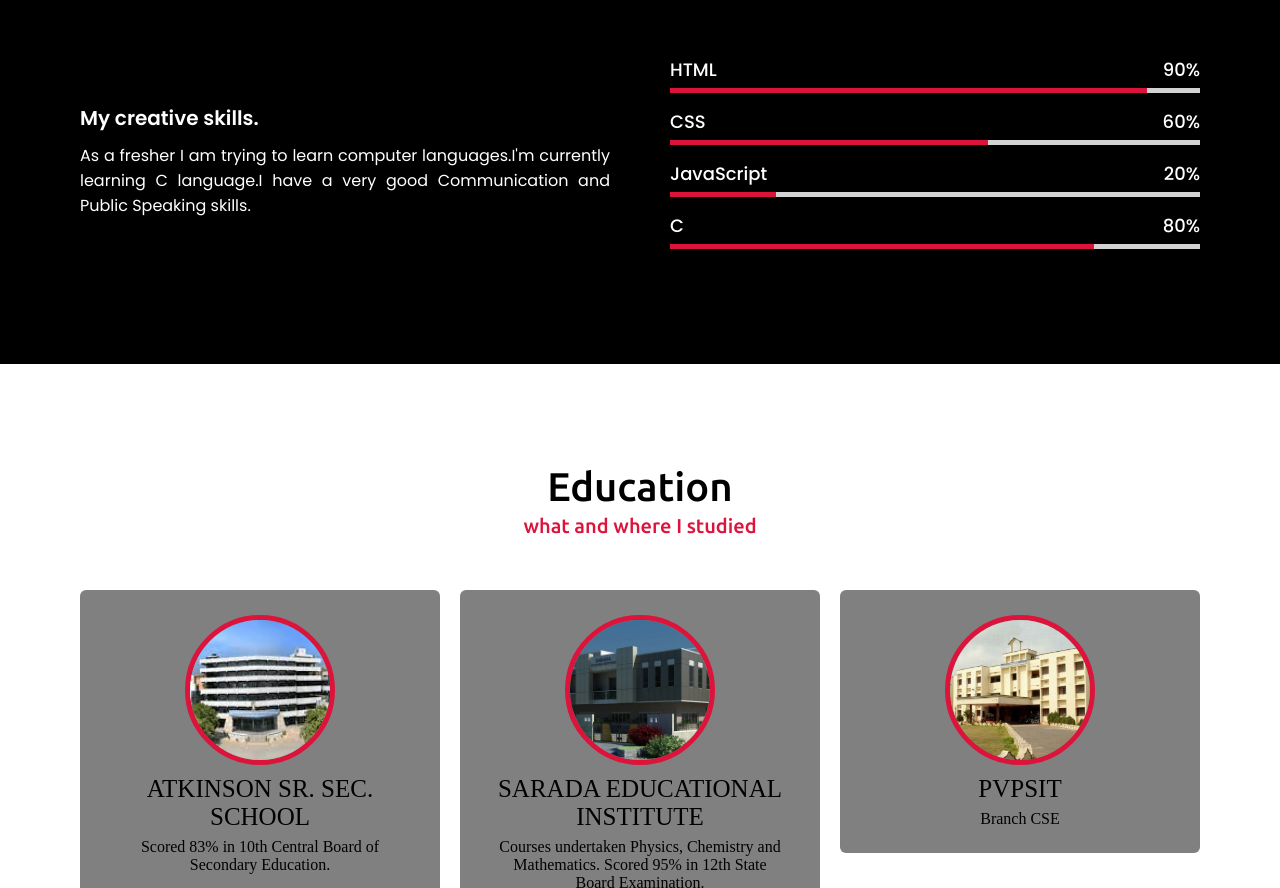
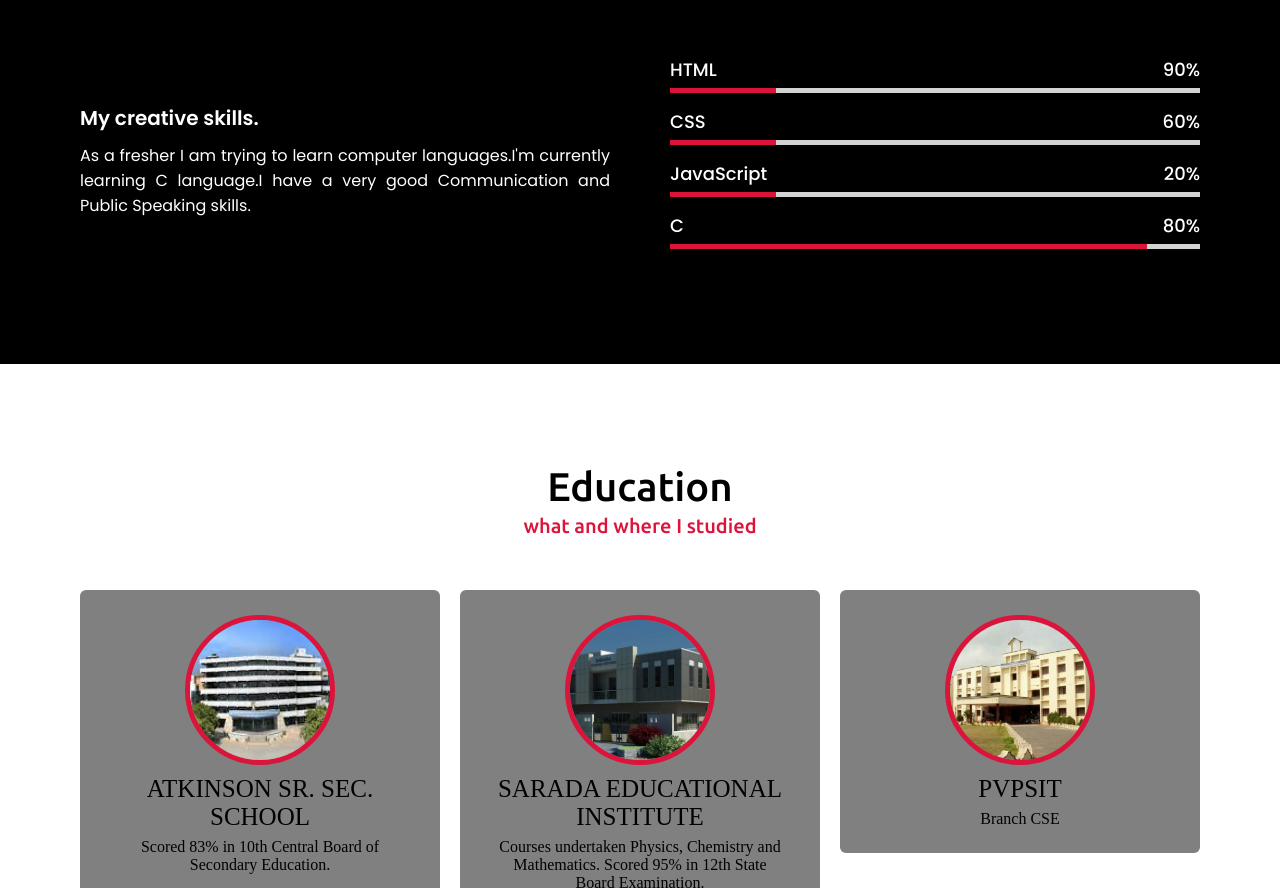
Before and after one commit to yasaswi14/yasaswi.github.io, a plain HTML site: page index.html in a window 1280 px wide. Shown: the part 1703-2591 px from the top of the page. Drawn offline with nearby package versions, Linux system fonts and the light colour scheme.

Commit message:
Update style.css

```diff
--- a/style.css
+++ b/style.css
@@ -325,16 +325,16 @@ section .title::after{
     background: crimson;
 }
 .skills-content .right .html::before{
-    width: 90%;
+    width: 20%;
 }
 .skills-content .right .css::before{
-    width: 60%;
+    width: 20%;
 }
 .skills-content .right .js::before{
     width: 20%;
 }
 .skills-content .right .C::before{
-    width: 80%;
+    width: 90%;
 }
 
 /* education section styling */
```
